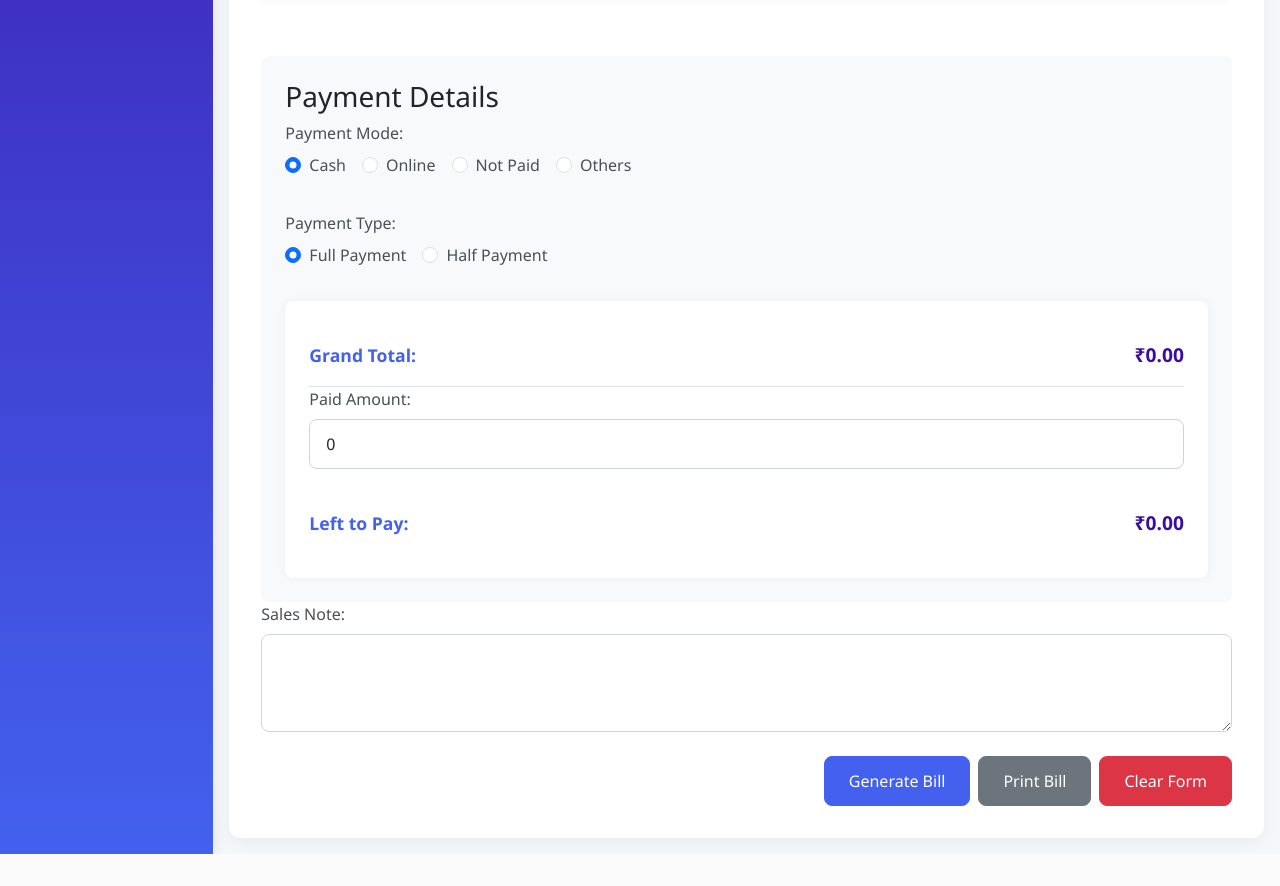
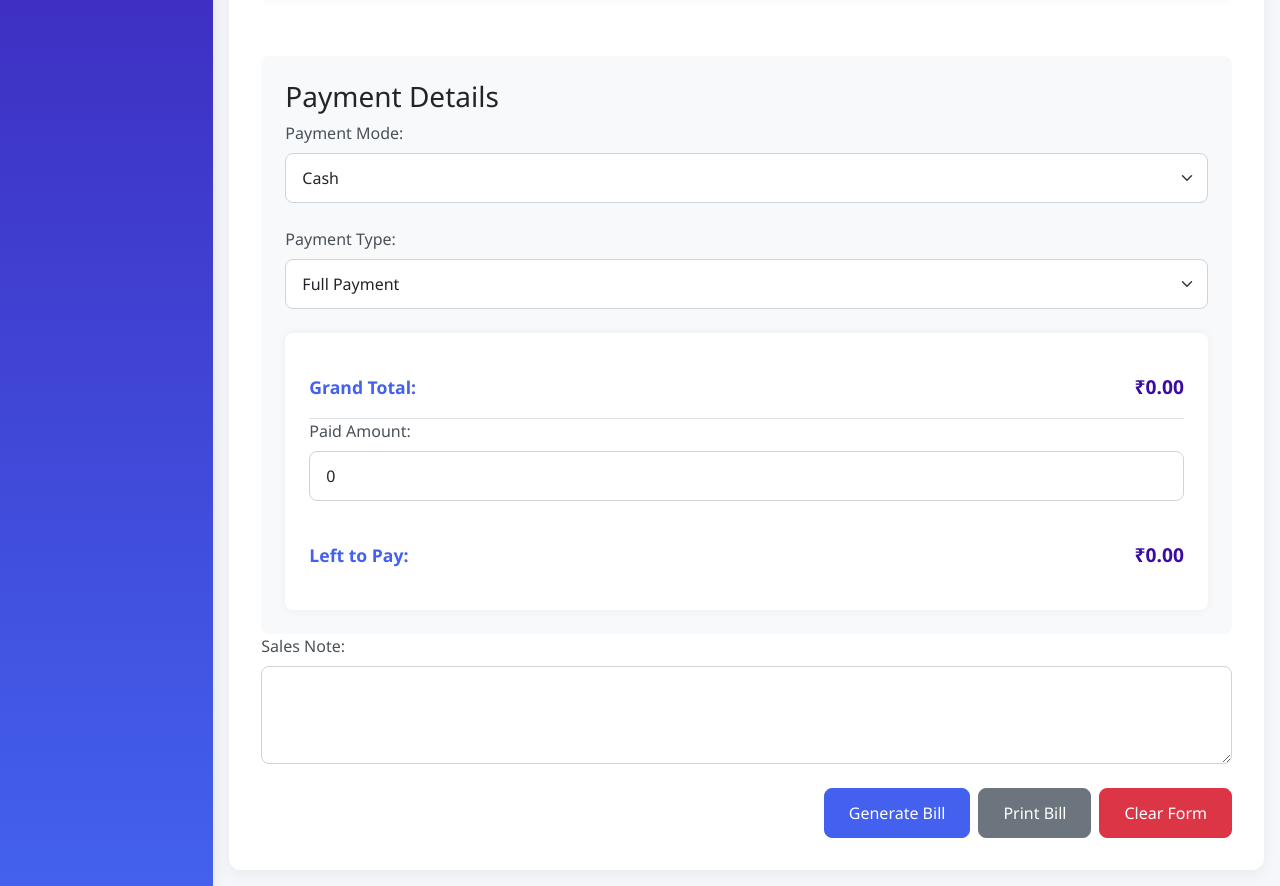
Before and after one commit to VCSurya/testing-command, a Flask app: template templates/dashboards/sales/sell.html in a window 1280 px wide. Shown: the part 647-1533 px from the top of the page. Before the commit the page ends 1501 px from the top, so only its background shows below. Run offline with Flask 3, Linux system fonts and the light colour scheme; the template is opened without the code that fills it, so the values that code supplies are empty; some libraries are stand-ins or nearby versions.

Commit message:
working on sales billing

```diff
--- a/templates/dashboards/sales/sell.html
+++ b/templates/dashboards/sales/sell.html
@@ -383,42 +383,38 @@
                             <h3>Payment Details</h3>
 
                             <div class="form-group">
-                                <label>Payment Mode:</label>
-                                <div class="d-flex gap-3">
-                                    <div class="form-check">
-                                        <input class="form-check-input" type="radio" name="payment_mode" value="cash" checked>
-                                        <label class="form-check-label">Cash</label>
-                                    </div>
-                                    <div class="form-check">
-                                        <input class="form-check-input" type="radio" name="payment_mode" value="online">
-                                        <label class="form-check-label">Online</label>
-                                    </div>
-                                    <div class="form-check">
-                                        <input class="form-check-input" type="radio" name="payment_mode" value="not_paid">
-                                        <label class="form-check-label">Not Paid</label>
-                                    </div>
-                                    <div class="form-check">
-                                        <input class="form-check-input" type="radio" name="payment_mode" value="others">
-                                        <label class="form-check-label">Others</label>
-                                    </div>
-                                </div>
+                                <label for="paymentMode">Payment Mode:</label>
+                                <select class="form-select" id="paymentMode" name="payment_mode" required>
+                                    <option value="cash">Cash</option>
+                                    <option value="online">Online</option>
+                                    <option value="not_paid">Not Paid</option>
+                                    <option value="others">Others</option>
+                                </select>
                             </div>
 
                             <div class="form-group" id="otherPaymentDetails" style="display: none;">
                                 <label for="otherPaymentMode">Other Payment Mode Details:</label>
-                                <input type="text" class="form-control" id="otherPaymentMode" name="other_payment_mode">
+                                <textarea class="form-control" id="otherPaymentMode" name="other_payment_mode" rows="2"></textarea>
                             </div>
 
                             <div class="form-group">
-                                <label>Payment Type:</label>
-                                <div class="d-flex gap-3">
-                                    <div class="form-check">
-                                        <input class="form-check-input" type="radio" name="payment_type" value="full_payment" checked>
-                                        <label class="form-check-label">Full Payment</label>
+                                <label for="paymentType">Payment Type:</label>
+                                <select class="form-select" id="paymentType" name="payment_type" required>
+                                    <option value="full_payment">Full Payment</option>
+                                    <option value="half_payment">Half Payment</option>
+                                    <option value="custom">Custom Payment</option>
+                                </select>
+                            </div>
+
+                            <div class="form-group" id="customPaymentDetails" style="display: none;">
+                                <div class="row">
+                                    <div class="col-md-6">
+                                        <label for="paidAmount">Paid Amount:</label>
+                                        <input type="number" class="form-control" id="paidAmount" name="paid_amount" value="0" min="0" step="0.01">
                                     </div>
-                                    <div class="form-check">
-                                        <input class="form-check-input" type="radio" name="payment_type" value="half_payment">
-                                        <label class="form-check-label">Half Payment</label>
+                                    <div class="col-md-6">
+                                        <label for="leftToPay">Left to Pay:</label>
+                                        <input type="number" class="form-control" id="leftToPay" name="left_to_pay" value="0" min="0" step="0.01" readonly>
                                     </div>
                                 </div>
                             </div>
@@ -430,15 +426,15 @@
                                     <input type="hidden" name="grand_total" id="grandTotalInput" value="0">
                                 </div>
 
-                                <div class="form-group">
-                                    <label for="paidAmount">Paid Amount:</label>
-                                    <input type="number" class="form-control" id="paidAmount" name="paid_amount" value="0" min="0" step="0.01">
+                                <div class="form-group" id="defaultPaymentDetails">
+                                    <label for="defaultPaidAmount">Paid Amount:</label>
+                                    <input type="number" class="form-control" id="defaultPaidAmount" name="default_paid_amount" value="0" min="0" step="0.01">
                                 </div>
 
                                 <div class="total-row">
                                     <strong>Left to Pay:</strong>
-                                    <span id="leftToPay">₹0.00</span>
-                                    <input type="hidden" name="left_to_pay" id="leftToPayInput" value="0">
+                                    <span id="leftToPayDisplay">₹0.00</span>
+                                    <input type="hidden" name="left_to_pay_display" id="leftToPayInput" value="0">
                                 </div>
                             </div>
                         </div>
@@ -564,7 +560,6 @@
             // Set up event listeners
             document.getElementById('addProductBtn').addEventListener('click', showProductDetailsModal);
             document.getElementById('confirmAddProduct').addEventListener('click', addProduct);
-            document.getElementById('paidAmount').addEventListener('input', updateLeftToPay);
             document.getElementById('billingForm').addEventListener('submit', handleSubmit);
             document.getElementById('printBtn').addEventListener('click', printBill);
 
@@ -572,6 +567,69 @@
             document.getElementById('modalBasePrice').addEventListener('input', updateModalFinalPrice);
             document.getElementById('modalQuantity').addEventListener('input', updateModalFinalPrice);
             document.getElementById('modalIncludeGST').addEventListener('change', updateModalFinalPrice);
+
+            // Payment mode select change handler
+            document.getElementById('paymentMode').addEventListener('change', function() {
+                const otherPaymentDetails = document.getElementById('otherPaymentDetails');
+                if (this.value === 'others') {
+                    otherPaymentDetails.style.display = 'block';
+                } else {
+                    otherPaymentDetails.style.display = 'none';
+                }
+            });
+
+            // Payment type select change handler
+            document.getElementById('paymentType').addEventListener('change', function() {
+                const customPaymentDetails = document.getElementById('customPaymentDetails');
+                const defaultPaymentDetails = document.getElementById('defaultPaymentDetails');
+
+                if (this.value === 'custom') {
+                    customPaymentDetails.style.display = 'block';
+                    defaultPaymentDetails.style.display = 'none';
+                } else {
+                    customPaymentDetails.style.display = 'none';
+                    defaultPaymentDetails.style.display = 'block';
+
+                    if (this.value === 'full_payment') {
+                        document.getElementById('defaultPaidAmount').value = grandTotal.toFixed(2);
+                    } else if (this.value === 'half_payment') {
+                        document.getElementById('defaultPaidAmount').value = (grandTotal / 2).toFixed(2);
+                    }
+                }
+                updateLeftToPay();
+            });
+
+            // Paid amount input handlers
+            document.getElementById('defaultPaidAmount').addEventListener('input', updateLeftToPay);
+            document.getElementById('paidAmount').addEventListener('input', function() {
+                const leftToPay = grandTotal - parseFloat(this.value) || 0;
+                document.getElementById('leftToPay').value = leftToPay.toFixed(2);
+                updateLeftToPayDisplay();
+            });
+
+            // Update left to pay amount
+            function updateLeftToPay() {
+                const paymentType = document.getElementById('paymentType').value;
+                let paidAmount = 0;
+                let leftToPay = 0;
+
+                if (paymentType === 'custom') {
+                    paidAmount = parseFloat(document.getElementById('paidAmount').value) || 0;
+                } else {
+                    paidAmount = parseFloat(document.getElementById('defaultPaidAmount').value) || 0;
+                }
+
+                leftToPay = grandTotal - paidAmount;
+                document.getElementById('leftToPayDisplay').textContent = `₹${leftToPay.toFixed(2)}`;
+                document.getElementById('leftToPayInput').value = leftToPay;
+            }
+
+            // Update left to pay display
+            function updateLeftToPayDisplay() {
+                const leftToPay = parseFloat(document.getElementById('leftToPay').value) || 0;
+                document.getElementById('leftToPayDisplay').textContent = `₹${leftToPay.toFixed(2)}`;
+                document.getElementById('leftToPayInput').value = leftToPay;
+            }
 
             // Fetch customers from the server
             function fetchCustomers() {
@@ -772,23 +830,8 @@
                 document.getElementById('grandTotal').textContent = `₹${grandTotal.toFixed(2)}`;
                 document.getElementById('grandTotalInput').value = grandTotal;
 
-                // Update paid amount based on payment type
-                const paymentType = document.querySelector('input[name="payment_type"]:checked').value;
-                if (paymentType === 'full_payment') {
-                    document.getElementById('paidAmount').value = grandTotal.toFixed(2);
-                } else if (paymentType === 'half_payment') {
-                    document.getElementById('paidAmount').value = (grandTotal / 2).toFixed(2);
-                }
-
+                // Update left to pay amount
                 updateLeftToPay();
-            }
-
-            // Update left to pay amount
-            function updateLeftToPay() {
-                const paidAmount = parseFloat(document.getElementById('paidAmount').value) || 0;
-                const leftToPay = grandTotal - paidAmount;
-                document.getElementById('leftToPay').textContent = `₹${leftToPay.toFixed(2)}`;
-                document.getElementById('leftToPayInput').value = leftToPay;
             }
 
             // Handle form submission
```
